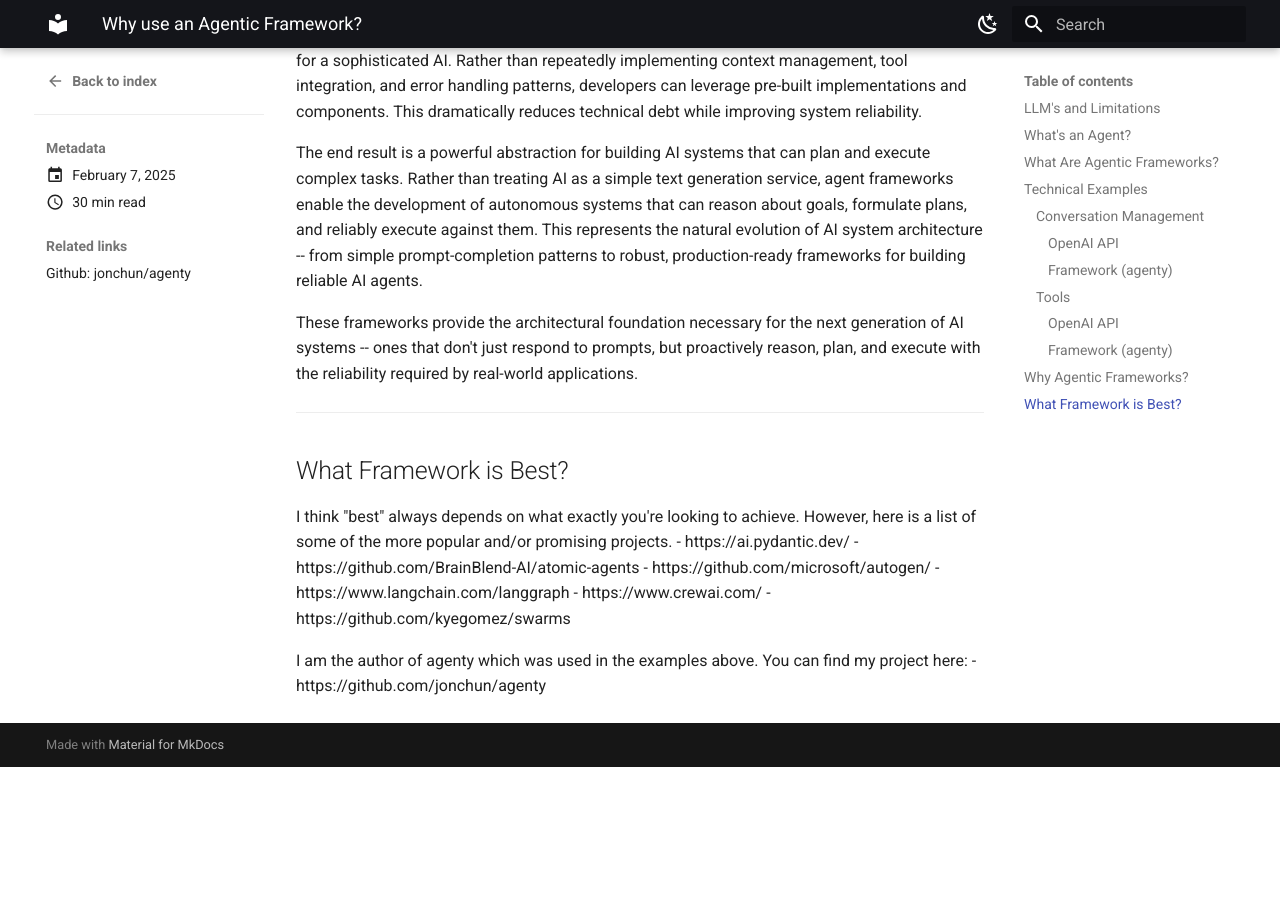
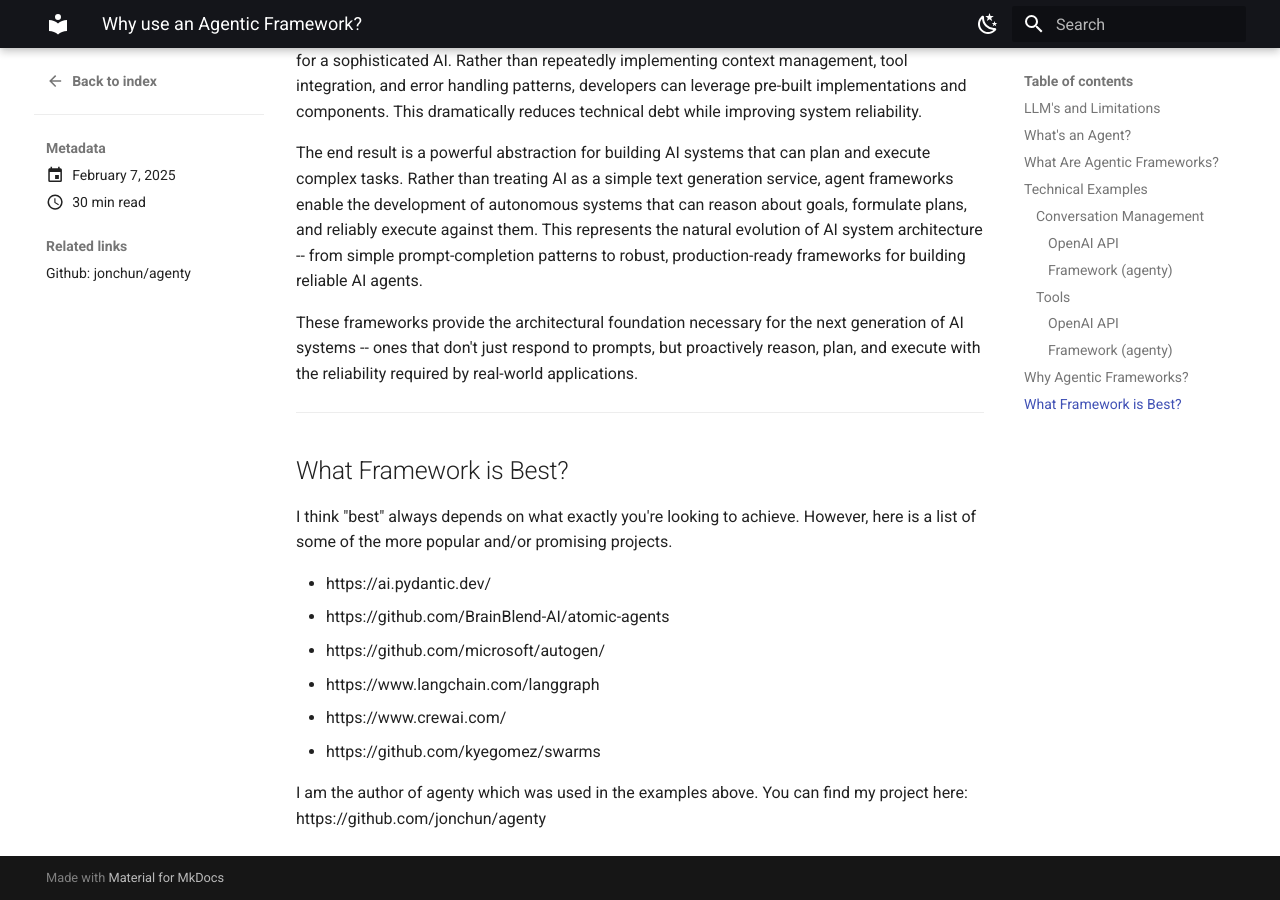
Before and after one commit to jonchun/jonchun.github.io, an MkDocs documentation site: the page built from docs/blog/posts/2025-02-07_agentic-frameworks.md, in a window 1280 px wide and 900 px high, scrolled down 7250 px. Built offline with MkDocs 1.6.1 and Material for MkDocs 9.7.7, drawn with Linux system fonts in a browser that asks for light colours; before the commit the page ends 8017 px from its top, so only the background shows below that.

Commit message:
fixed links at bottom

```diff
--- a/docs/blog/posts/2025-02-07_agentic-frameworks.md
+++ b/docs/blog/posts/2025-02-07_agentic-frameworks.md
@@ -296,6 +296,7 @@ These frameworks provide the architectural foundation necessary for the next gen
 
 ## What Framework is Best?
 I think "best" always depends on what exactly you're looking to achieve. However, here is a list of some of the more popular and/or promising projects.
+
 - https://ai.pydantic.dev/
 - https://github.com/BrainBlend-AI/atomic-agents
 - https://github.com/microsoft/autogen/
@@ -303,5 +304,4 @@ I think "best" always depends on what exactly you're looking to achieve. However
 - https://www.crewai.com/
 - https://github.com/kyegomez/swarms
 
-I am the author of agenty which was used in the examples above. You can find my project here:
-- https://github.com/jonchun/agenty
+I am the author of agenty which was used in the examples above. You can find my project here: https://github.com/jonchun/agenty
```
